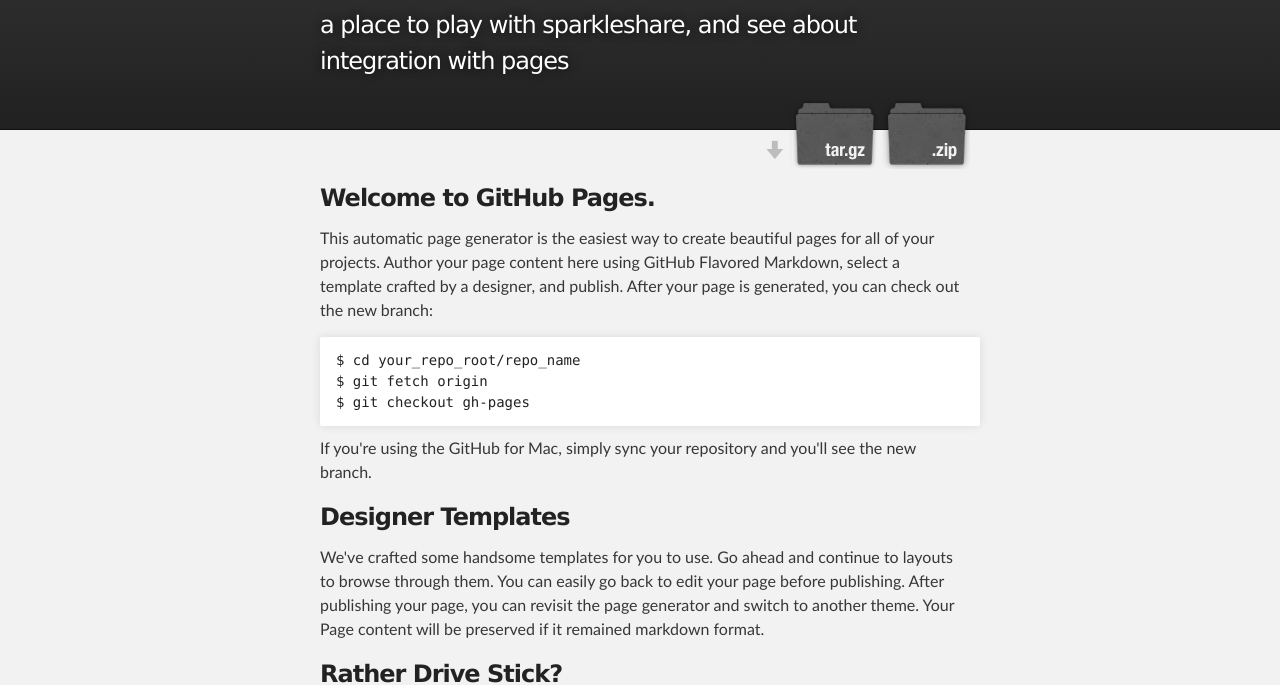
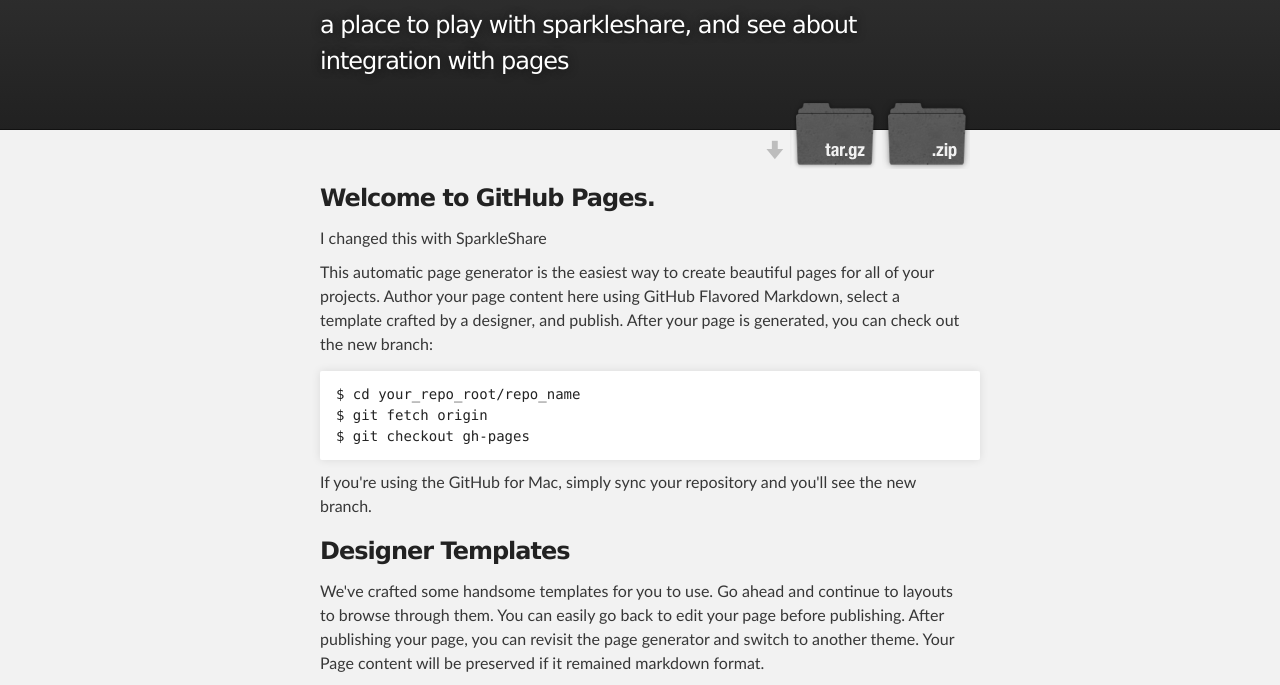
Before and after one commit to scytacki/sparkletest, a plain HTML site: page index.html in a window 1280 px wide. Shown: the part 116-801 px from the top of the page. Drawn offline with Linux system fonts and the light colour scheme.

Commit message:
/ ‘index.html’

```diff
--- a/index.html
+++ b/index.html
@@ -32,6 +32,8 @@
     <div id="main_content_wrap" class="outer">
       <section id="main_content" class="inner">
         <h3>Welcome to GitHub Pages.</h3>
+
+I changed this with SparkleShare
 
 <p>This automatic page generator is the easiest way to create beautiful pages for all of your projects. Author your page content here using GitHub Flavored Markdown, select a template crafted by a designer, and publish. After your page is generated, you can check out the new branch:</p>
 
```
